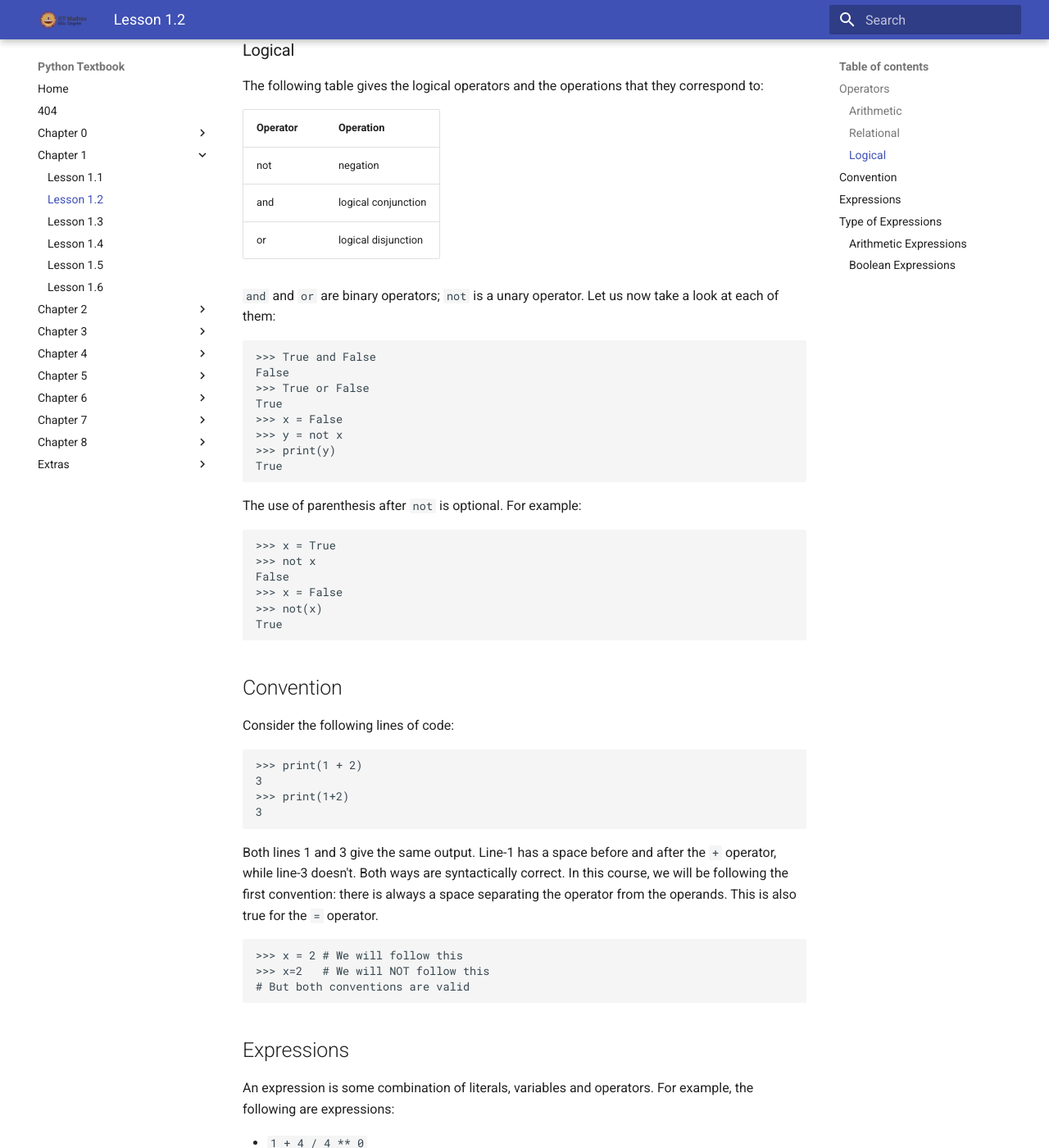
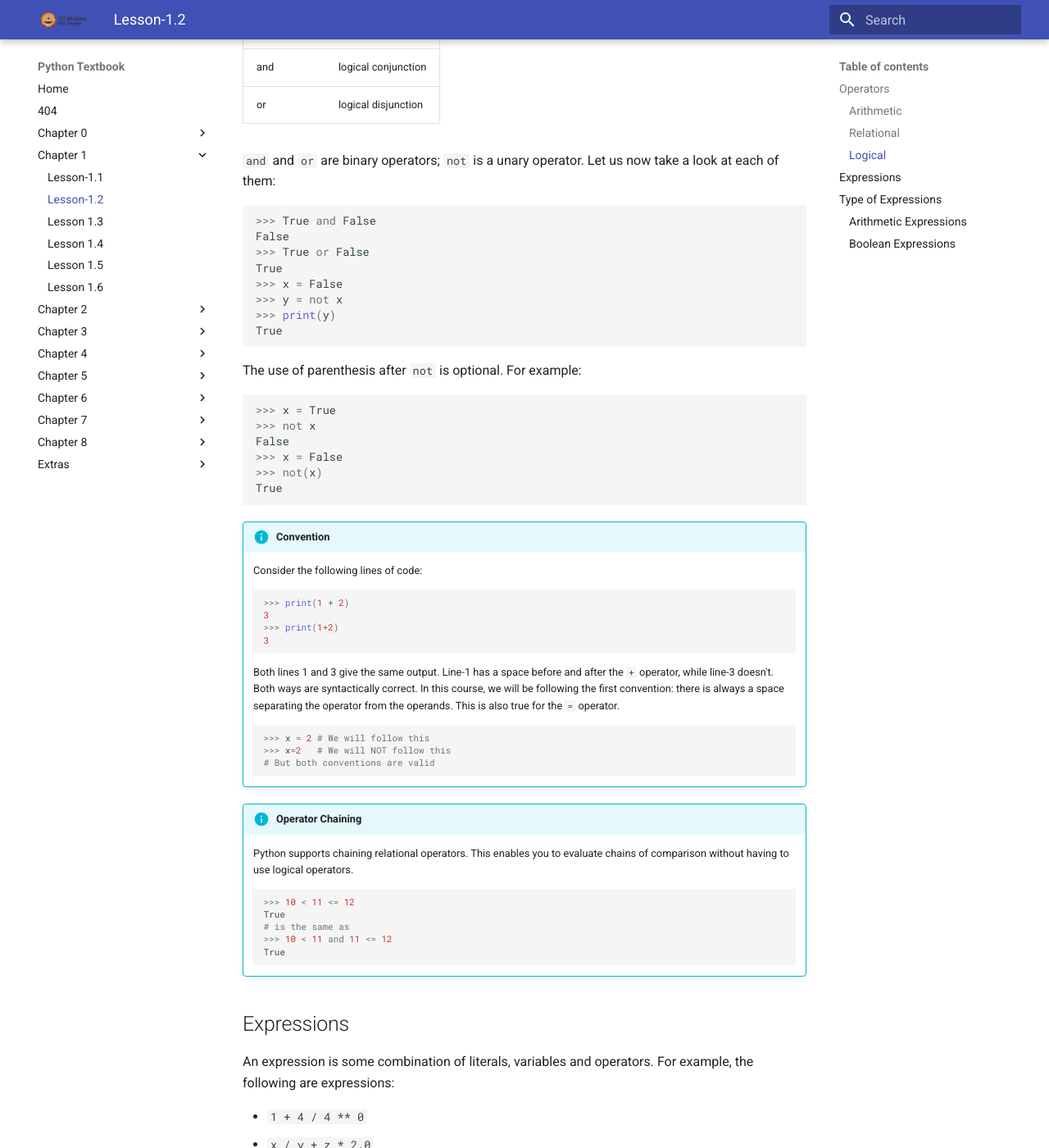
Before and after one commit to bsc-iitm/python-textbook, an MkDocs documentation site: the page built from docs/chapter-1/lesson-1.2.md, in a window 1280 px wide and 1400 px high, scrolled down 3775 px. Shown: the whole window at 82% size. Built offline with MkDocs 1.6.1 and Material for MkDocs 9.7.7, drawn with Linux system fonts in a browser that asks for light colours; some of the changed text lies outside the part shown.

Commit message:
Changed the image used for python interpreter Improved lesson 1.1 Improved lesson 1.2

````diff
--- a/docs/chapter-1/lesson-1.2.md
+++ b/docs/chapter-1/lesson-1.2.md
@@ -1,14 +1,4 @@
-<img src="../assets/images/logo.png" width=30% />
-
-<hr>
-<span style="display:flex; justify-content: space-between;">
-    <a href="../index.html">Home</a> <a href="../chapter-1/lesson-1.3.html">Lesson-1.3</a>
-</span>
-<hr>
-
 # Lesson-1.2
-
-[TOC]
 
 ## Operators
 
@@ -16,7 +6,7 @@
 
 The anatomy of an operation is given below:
 
-<img src="../assets/images/img-011.png" style="zoom:80%;" />
+<img src="/assets/images/img-011.png" style="zoom:80%;" />
 
 The following table gives the symbols for arithmetic operators and the operations that they correspond to:
 
@@ -165,25 +155,34 @@
 >>> not(x)
 True
 ```
+!!! info "Convention"
 
-## Convention
+    Consider the following lines of code:
 
-Consider the following lines of code:
+    ```python
+    >>> print(1 + 2)
+    3
+    >>> print(1+2)
+    3
+    ```
 
-```python
->>> print(1 + 2)
-3
->>> print(1+2)
-3
-```
+    Both lines 1 and 3 give the same output. Line-1 has a space before and after the `+` operator, while line-3 doesn't. Both ways are syntactically correct. In this course, we will be following the first convention: there is always a space separating the operator from the operands. This is also true for the `=` operator.
 
-Both lines 1 and 3 give the same output. Line-1 has a space before and after the `+` operator, while line-3 doesn't. Both ways are syntactically correct. In this course, we will be following the first convention: there is always a space separating the operator from the operands. This is also true for the `=` operator.
+    ```python
+    >>> x = 2 # We will follow this
+    >>> x=2   # We will NOT follow this
+    # But both conventions are valid
+    ```
 
-```python
->>> x = 2 # We will follow this
->>> x=2   # We will NOT follow this
-# But both conventions are valid
-```
+!!! info "Operator Chaining"
+    Python supports chaining relational operators. This enables you to evaluate chains of comparison without having to use logical operators.
+    ```python
+    >>> 10 < 11 <= 12
+    True
+    # is the same as
+    >>> 10 < 11 and 11 <= 12
+    True
+    ```
 
 ## Expressions
 
--- a/mkdocs.yml
+++ b/mkdocs.yml
@@ -4,7 +4,14 @@
   logo: assets/images/logo.png
 
 markdown_extensions:
-  -md_in_html
+  - admonition
+  - attr_list
+  - md_in_html
+  - pymdownx.highlight:
+      anchor_linenums: true
+  - pymdownx.inlinehilite
+  - pymdownx.snippets
+  - pymdownx.superfences
 
 plugins:
   - search
````
Also changed, not shown: docs/chapter-1/lesson-1.1.md (+17 -16 lines), docs/assets/images/img-001.png.
